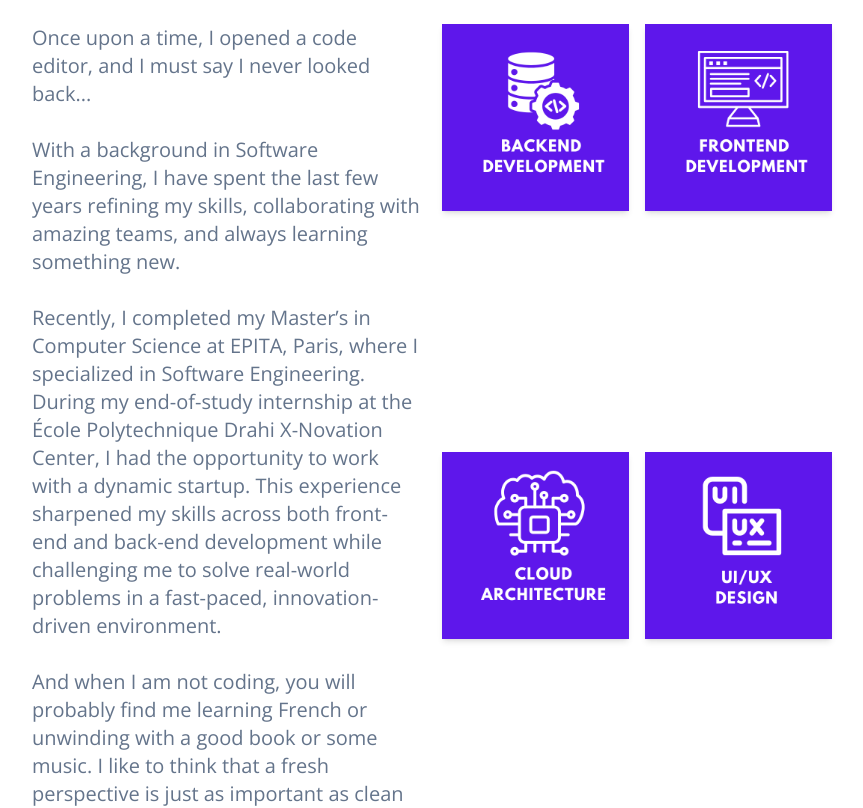
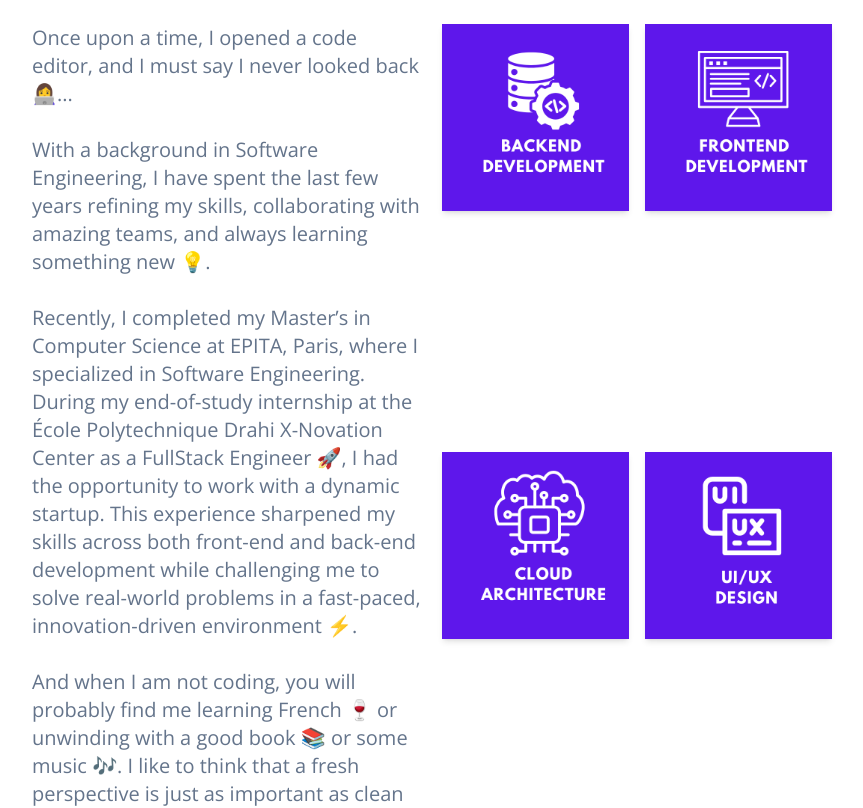
Before and after one commit to Ursulashrestha/PortfolioApp, a Vue app: page / in a window 1280 px wide. Shown: the part 780-1588 px from the top of the page, without its empty margins (208-1071 px from the left). Built offline with nearby package versions, Linux system fonts and the light colour scheme.

Commit message:
Improved personal statement with visual elements

```diff
--- a/src/portfolio.js
+++ b/src/portfolio.js
@@ -36,10 +36,10 @@ const socialMediaLinks = {
 // ---  About Section ---
 const about = {
     autobiography: [
-        "Once upon a time, I opened a code editor, and I must say I never looked back...",
-        "With a background in Software Engineering, I have spent the last few years refining my skills, collaborating with amazing teams, and always learning something new.",
-        "Recently, I completed my Master’s in Computer Science at EPITA, Paris, where I specialized in Software Engineering. During my end-of-study internship at the École Polytechnique Drahi X-Novation Center, I had the opportunity to work with a dynamic startup. This experience sharpened my skills across both front-end and back-end development while challenging me to solve real-world problems in a fast-paced, innovation-driven environment.",
-        "And when I am not coding, you will probably find me learning French or unwinding with a good book or some music. I like to think that a fresh perspective is just as important as clean code."
+        "Once upon a time, I opened a code editor, and I must say I never looked back 👩‍💻...",
+        "With a background in Software Engineering, I have spent the last few years refining my skills, collaborating with amazing teams, and always learning something new 💡.",
+        "Recently, I completed my Master’s in Computer Science at EPITA, Paris, where I specialized in Software Engineering. During my end-of-study internship at the École Polytechnique Drahi X-Novation Center as a FullStack Engineer 🚀, I had the opportunity to work with a dynamic startup. This experience sharpened my skills across both front-end and back-end development while challenging me to solve real-world problems in a fast-paced, innovation-driven environment ⚡.",
+        "And when I am not coding, you will probably find me learning French 🍷 or unwinding with a good book 📚 or some music 🎶. I like to think that a fresh perspective is just as important as clean code.🌱"
     ],
     photo1Link: "images/TRY.png",
     photo2Link: "images/FRONT.png",
```
